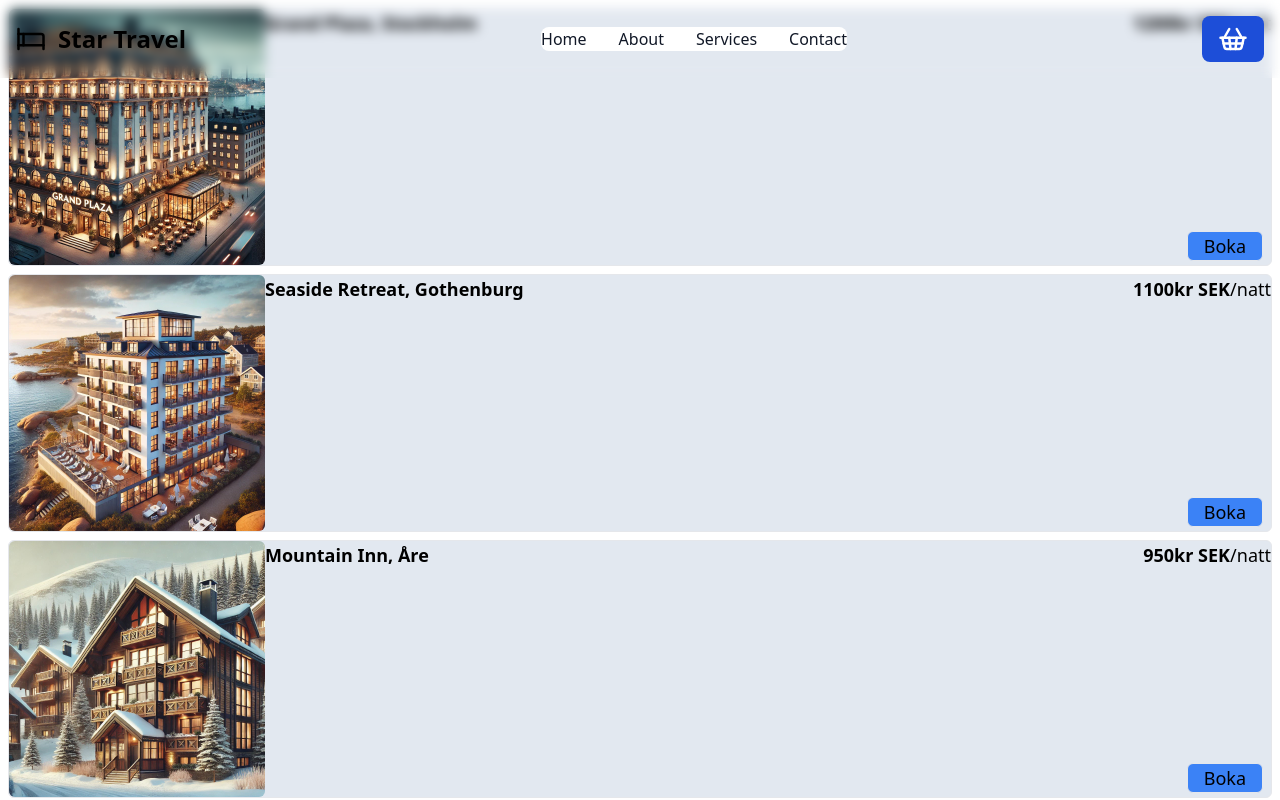
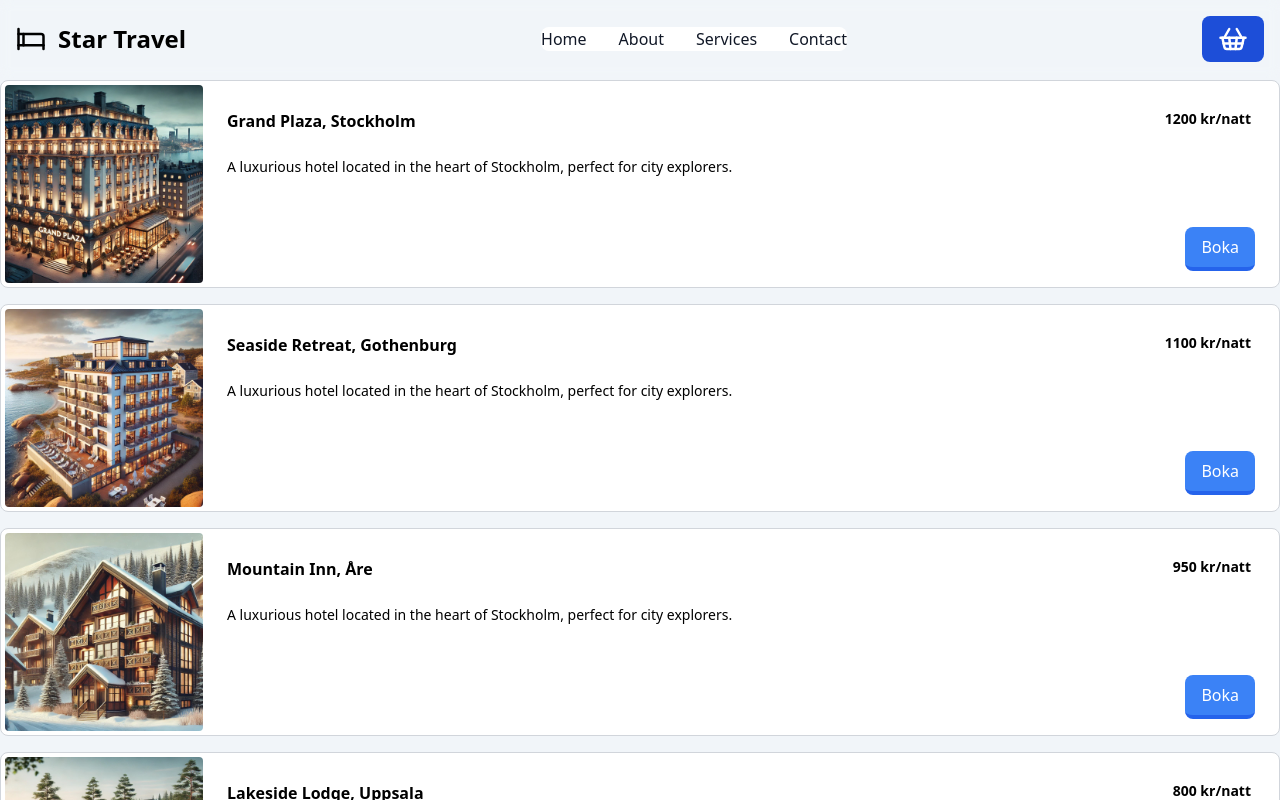
Before and after one commit to dens0n/gruppuppgift-upplevelse-vue, a Vue app: page /hotels/1/1/1/1 in a window 1280 px wide. Shown: the top 800 px of the page. Built offline with nearby package versions, Linux system fonts and the light colour scheme; what v-calendar would draw is missing.

Commit message:
hotel cards

```diff
--- a/public/hotels.json
+++ b/public/hotels.json
@@ -7,7 +7,8 @@
             "child": 800
         },
         "beds": 2,
-        "img": "GrandPlaza.jpg"
+        "img": "GrandPlaza.jpg",
+        "description": "A luxurious hotel located in the heart of Stockholm, perfect for city explorers."
     },
     {
         "name": "Seaside Retreat",
@@ -17,7 +18,8 @@
             "child": 750
         },
         "beds": 3,
-        "img": "SeasideRetreat.jpg"
+        "img": "SeasideRetreat.jpg",
+        "description": "A luxurious hotel located in the heart of Stockholm, perfect for city explorers."
     },
     {
         "name": "Mountain Inn",
@@ -27,7 +29,8 @@
             "child": 600
         },
         "beds": 2,
-        "img": "MountainInn.jpg"
+        "img": "MountainInn.jpg",
+        "description": "A luxurious hotel located in the heart of Stockholm, perfect for city explorers."
     },
     {
         "name": "Lakeside Lodge",
@@ -37,7 +40,8 @@
             "child": 500
         },
         "beds": 4,
-        "img": "LakesideLodge.jpg"
+        "img": "LakesideLodge.jpg",
+        "description": "A luxurious hotel located in the heart of Stockholm, perfect for city explorers."
     },
     {
         "name": "Urban Haven",
@@ -47,7 +51,8 @@
             "child": 900
         },
         "beds": 2,
-        "img": "UrbanHaven.jpg"
+        "img": "UrbanHaven.jpg",
+        "description": "A luxurious hotel located in the heart of Stockholm, perfect for city explorers."
     },
     {
         "name": "Forest Escape",
@@ -57,7 +62,8 @@
             "child": 650
         },
         "beds": 3,
-        "img": "ForestEscape.jpg"
+        "img": "ForestEscape.jpg",
+        "description": "A luxurious hotel located in the heart of Stockholm, perfect for city explorers."
     },
     {
         "name": "Royal Stay",
@@ -67,7 +73,8 @@
             "child": 1000
         },
         "beds": 2,
-        "img": "RoyalStay.jpg"
+        "img": "RoyalStay.jpg",
+        "description": "A luxurious hotel located in the heart of Stockholm, perfect for city explorers."
     },
     {
         "name": "Sunset Villa",
@@ -77,7 +84,8 @@
             "child": 850
         },
         "beds": 4,
-        "img": "SunsetVilla.jpg"
+        "img": "SunsetVilla.jpg",
+        "description": "A luxurious hotel located in the heart of Stockholm, perfect for city explorers."
     },
     {
         "name": "Harbor View",
@@ -87,7 +95,8 @@
             "child": 700
         },
         "beds": 3,
-        "img": "HarborView.jpg"
+        "img": "HarborView.jpg",
+        "description": "A luxurious hotel located in the heart of Stockholm, perfect for city explorers."
     },
     {
         "name": "Countryside Charm",
@@ -97,6 +106,7 @@
             "child": 550
         },
         "beds": 2,
-        "img": "CountrysideCharm.jpg"
+        "img": "CountrysideCharm.jpg",
+        "description": "A luxurious hotel located in the heart of Stockholm, perfect for city explorers."
     }
 ]
--- a/src/components/HotelCard.vue
+++ b/src/components/HotelCard.vue
@@ -1,19 +1,47 @@
 <script setup lang="ts">
-import { RouterLink } from 'vue-router';
+import { RouterLink } from "vue-router"
+import { ArrowRight } from "lucide-vue-next"
 defineProps<{
-    hotel: Hotel,
-}>();
+    hotel: Hotel
+}>()
+const name = "martin"
 </script>
 
 <template>
-    <li class="flex relative bg-slate-200 border rounded-md text-lg">
-        <img :src="`/img/${hotel.img}`" :alt="hotel.name" class="object-cover size-64 rounded-md">
-        <div class="flex w-full justify-between">
-            <h2 class="font-bold">{{ hotel.name }}, {{ hotel.city }}</h2>
-            <p><span class="font-bold">{{ hotel.price_per_night.adult }}kr SEK</span>/natt</p>
+    <li
+        class="group relative flex h-52 w-full justify-between rounded-lg border border-gray-300 bg-white p-1 transition-all duration-300 hover:cursor-pointer hover:shadow-md"
+    >
+        <!-- Image section -->
+        <div class="flex-shrink-0">
+            <img
+                :src="`/img/${hotel.img}`"
+                :alt="hotel.name"
+                class="h-full w-full rounded object-cover"
+            />
         </div>
-        <RouterLink :to="`/hotels/${hotel.name}`"><button
-                class="absolute right-2 bottom-1 bg-blue-500 border rounded-md px-4">Boka</button>
+
+        <!-- Text section -->
+        <div class="flex h-full w-full flex-col gap-6 p-6">
+            <div class="flex items-start justify-between">
+                <h2 class="font-bold group-hover:underline">
+                    {{ hotel.name }}, {{ hotel.city }}
+                </h2>
+                <span class="text-sm font-bold"
+                    >{{ hotel.price_per_night.adult }} kr/natt</span
+                >
+            </div>
+            <p class="text-sm font-light no-underline">
+                {{ hotel.description || "Välkommen till detta hotell!" }}
+            </p>
+        </div>
+
+        <!-- Button -->
+        <RouterLink :to="`/hotels/${hotel.name}`">
+            <button
+                class="absolute bottom-4 right-6 cursor-pointer rounded-lg border-b-[4px] border-blue-600 bg-blue-500 px-4 py-2 text-white transition-all hover:-translate-y-[1px] hover:border-b-[6px] hover:brightness-110 active:translate-y-[2px] active:border-b-[2px] active:brightness-90"
+            >
+                Boka
+            </button>
         </RouterLink>
     </li>
 </template>
--- a/src/components/Hotels.vue
+++ b/src/components/Hotels.vue
@@ -1,19 +1,32 @@
 <script setup lang="ts">
-import { watch } from 'vue';
-import HotelCard from './HotelCard.vue';
-import { useHotelStore } from '@/stores/hotel';
+import { watch } from "vue"
+import HotelCard from "./HotelCard.vue"
+import { useHotelStore } from "@/stores/hotel"
 
-const store = useHotelStore();
+const store = useHotelStore()
 
-watch(store.hotels, async () => {
-    await store.getHotels()
-    console.log(store.hotels)
-}, { immediate: true })
+watch(
+    store.hotels,
+    async () => {
+        await store.getHotels()
+        console.log(store.hotels)
+    },
+    { immediate: true },
+)
 </script>
 
-
 <template>
-    <ul v-if="store.hotels" class="flex flex-col p-2 gap-2 ">
-        <HotelCard v-for="hotel in store.hotels" :key="hotel.name" :hotel="hotel" />
-    </ul>
+    <main
+        class="min-h-screen bg-slate-100"
+    >
+        <div class="container mx-auto pt-20">
+            <ul v-if="store.hotels" class="flex flex-col gap-4">
+                <HotelCard
+                    v-for="hotel in store.hotels"
+                    :key="hotel.name"
+                    :hotel="hotel"
+                />
+            </ul>
+        </div>
+    </main>
 </template>
```
Also changed, not shown: src/types/hotel.d.ts (+8 -7 lines).
